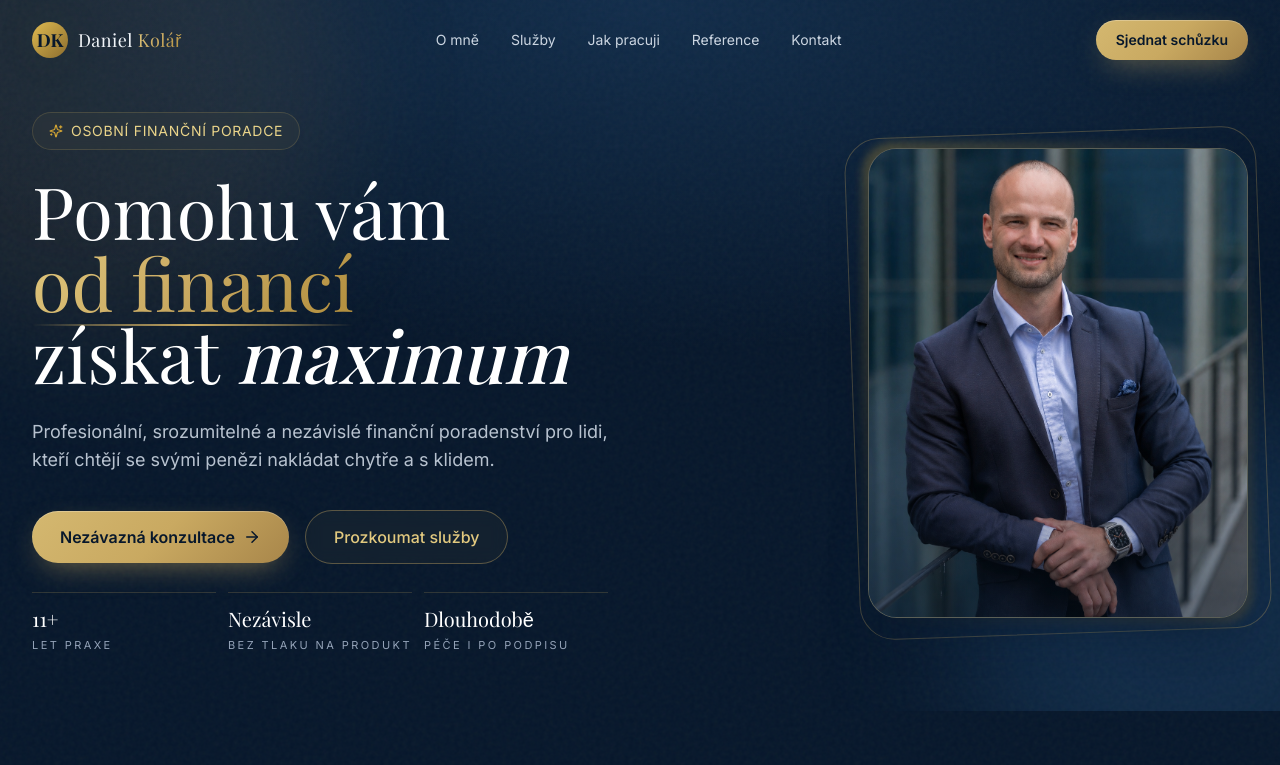
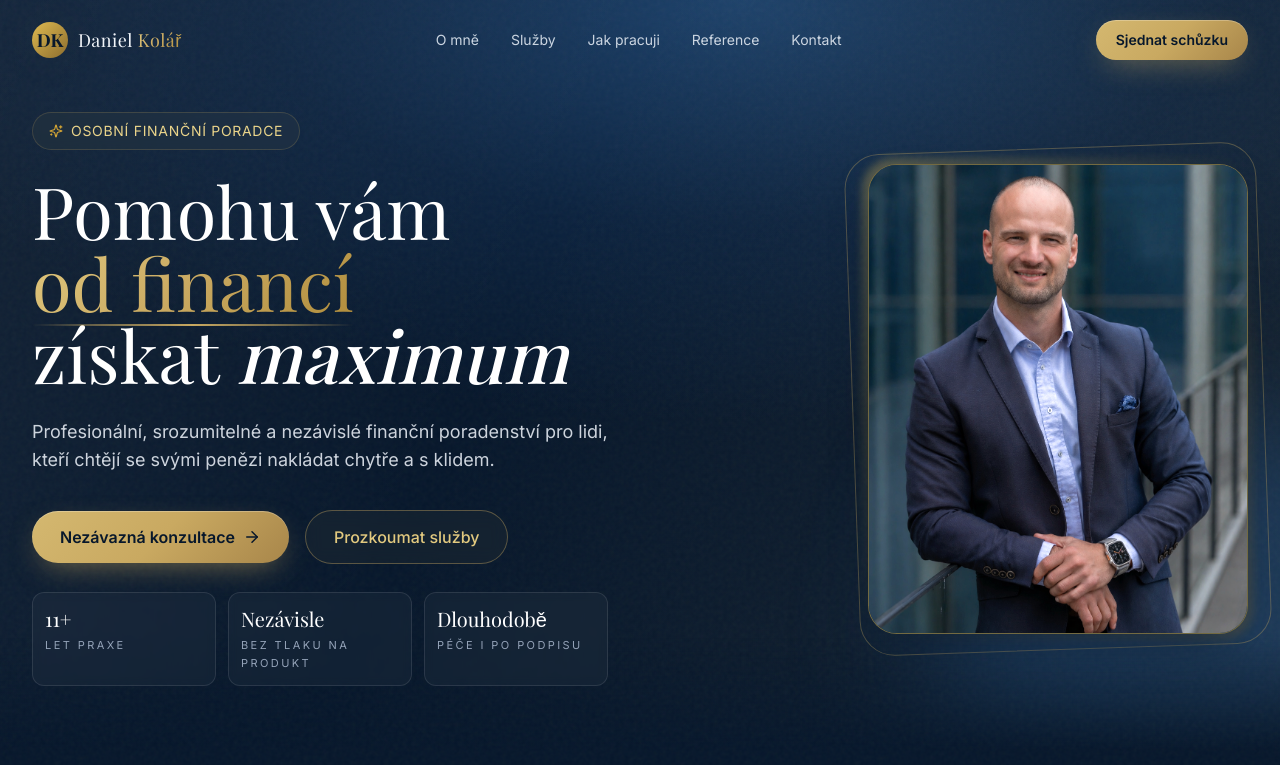
Before and after one commit to DannyKoll/daniel-kolar-web, a Next.js app: page / in a window 1280 px wide. Shown: the top 765 px of the page. Built offline with nearby package versions, Linux system fonts and the light colour scheme.

Commit message:
Brighten homepage hero

```diff
--- a/components/Hero.jsx
+++ b/components/Hero.jsx
@@ -11,13 +11,15 @@ export default function Hero() {
   return (
     <section
       id="top"
-      className="relative min-h-[88svh] flex items-center overflow-hidden pt-24 sm:pt-28 pb-10 sm:pb-12 lg:pb-14"
+      className="relative min-h-[90svh] flex items-center overflow-hidden pt-24 sm:pt-28 pb-12 sm:pb-14 lg:pb-16"
     >
       {/* Background layers */}
       <div className="absolute inset-0 bg-navy-950" />
-      <div className="absolute inset-0 bg-[radial-gradient(ellipse_90%_70%_at_50%_0%,rgba(19,47,78,0.9)_0%,rgba(7,23,43,1)_70%)]" />
-      <div className="absolute -top-40 -left-40 w-[500px] h-[500px] rounded-full bg-gold-500/10 blur-3xl animate-float" />
-      <div className="absolute -bottom-32 -right-32 w-[450px] h-[450px] rounded-full bg-navy-700/40 blur-3xl" />
+      <div className="absolute inset-0 bg-[radial-gradient(ellipse_90%_72%_at_58%_0%,rgba(30,68,110,0.95)_0%,rgba(12,35,64,0.92)_42%,rgba(7,23,43,1)_78%)]" />
+      <div className="absolute inset-0 bg-[linear-gradient(115deg,rgba(255,255,255,0.05)_0%,transparent_40%,rgba(201,169,97,0.08)_100%)]" />
+      <div className="absolute -top-40 -left-40 w-[520px] h-[520px] rounded-full bg-gold-500/12 blur-3xl animate-float" />
+      <div className="absolute -bottom-32 -right-32 w-[480px] h-[480px] rounded-full bg-navy-600/45 blur-3xl" />
+      <div className="absolute inset-x-0 bottom-0 h-28 bg-gradient-to-b from-transparent to-navy-950" />
 
       <div className="relative z-10 max-w-7xl mx-auto px-5 sm:px-8 w-full">
         <div className="grid lg:grid-cols-12 gap-10 lg:gap-12 items-center">
@@ -41,7 +43,7 @@ export default function Hero() {
               získat <span className="italic font-medium">maximum</span>
             </h1>
 
-            <p className="mt-7 text-base sm:text-lg text-slate-300/90 max-w-xl mx-auto lg:mx-0 leading-relaxed reveal">
+            <p className="mt-7 text-base sm:text-lg text-slate-200/90 max-w-xl mx-auto lg:mx-0 leading-relaxed reveal">
               Profesionální, srozumitelné a nezávislé finanční poradenství pro lidi, kteří chtějí se svými penězi nakládat chytře a s klidem.
             </p>
 
@@ -61,11 +63,11 @@ export default function Hero() {
               </a>
             </div>
 
-            <div className="mt-7 grid grid-cols-3 gap-3 max-w-xl mx-auto lg:mx-0 reveal">
+            <div className="mt-7 grid grid-cols-3 gap-2 sm:gap-3 max-w-xl mx-auto lg:mx-0 reveal">
               {trustStats.map((stat) => (
                 <div
                   key={stat.value}
-                  className="border-t border-gold-500/20 pt-3 text-center lg:text-left"
+                  className="rounded-xl border border-white/10 bg-white/[0.035] px-3 py-3 text-center lg:text-left backdrop-blur-sm"
                 >
                   <div className="font-display text-lg sm:text-xl text-white leading-none">
                     {stat.value}
@@ -82,21 +84,21 @@ export default function Hero() {
           <div className="lg:col-span-5 order-1 lg:order-2 flex justify-center lg:justify-end reveal">
             <div className="relative photo-frame">
               {/* Decorative gold ring */}
-              <div className="absolute -inset-3 sm:-inset-4 rounded-[2.2rem] border border-gold-500/30 rotate-[-2deg]" />
-              <div className="absolute -inset-1 sm:-inset-1.5 rounded-[2rem] bg-gradient-to-br from-gold-400/30 via-transparent to-gold-700/30 blur-sm" />
+              <div className="absolute -inset-3 sm:-inset-4 rounded-[2.2rem] border border-gold-500/35 rotate-[-2deg]" />
+              <div className="absolute -inset-1 sm:-inset-1.5 rounded-[2rem] bg-gradient-to-br from-gold-300/35 via-transparent to-gold-700/30 blur-sm" />
 
               {/* Main photo container */}
-              <div className="relative w-[260px] h-[320px] sm:w-[320px] sm:h-[400px] lg:w-[380px] lg:h-[470px] rounded-[1.8rem] overflow-hidden border border-gold-500/40 shadow-card bg-navy-800">
+              <div className="relative w-[260px] h-[320px] sm:w-[320px] sm:h-[400px] lg:w-[380px] lg:h-[470px] rounded-[1.8rem] overflow-hidden border border-gold-400/50 shadow-card bg-navy-800">
                 <Image
                   src="/daniel-hero.jpg"
                   alt="Daniel Kolář — finanční poradce"
                   fill
                   priority
                   sizes="(max-width: 640px) 260px, (max-width: 1024px) 320px, 380px"
-                  className="object-cover"
+                  className="object-cover brightness-110 contrast-105 saturate-105"
                 />
                 {/* Gradient overlay for color harmony */}
-                <div className="absolute inset-0 bg-gradient-to-t from-navy-950/40 via-transparent to-transparent pointer-events-none" />
+                <div className="absolute inset-0 bg-gradient-to-t from-navy-950/24 via-transparent to-transparent pointer-events-none" />
               </div>
             </div>
           </div>
```
